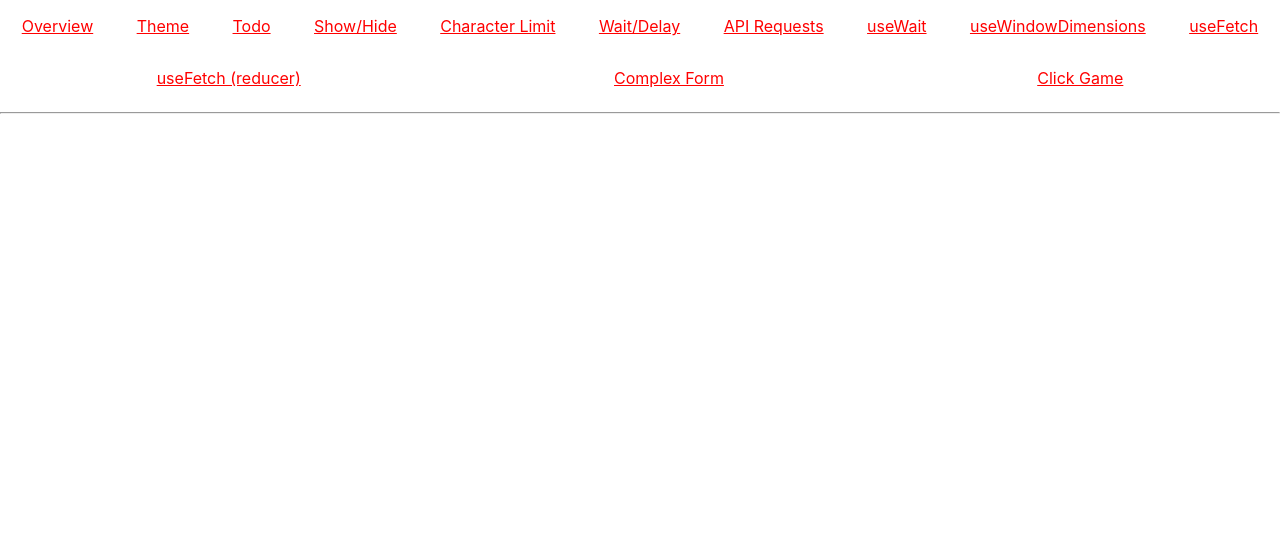
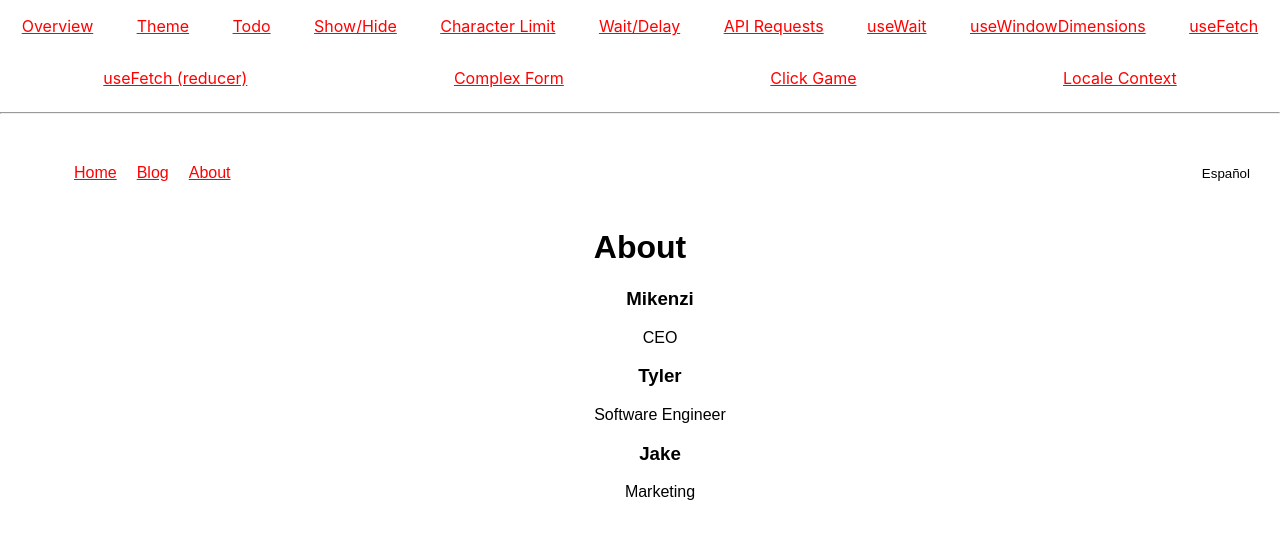
Before and after one commit to pasdo501/react-hooks, a React (Create React App) app in the folder react-hooks-practice/: page /locale-context/about in a window 1280 px wide. Shown: the top 538 px of the page. Built offline with nearby package versions, Linux system fonts and the light colour scheme.

Commit message:
LocaleContext practice exercise
- Refactored the LocaleContext app to use useContext rather than
Context.Consumer
- Nested the router inside the exising one

```diff
--- a/react-hooks-practice/src/App.js
+++ b/react-hooks-practice/src/App.js
@@ -14,6 +14,7 @@ import UseFetch from "./components/UseFetch";
 import UseFetchReducer from "./components/UseFetchReducer";
 import ComplexForm from "./components/ComplexForm";
 import ClickGame from "./components/ClickGame";
+import LocaleContextRoot from "./components/LocaleContext";
 
 import "./App.css";
 
@@ -45,6 +46,7 @@ function App() {
     ),
     makeDestinationObj("/complex-form", "Complex Form", ComplexForm),
     makeDestinationObj("/click-game", "Click Game", ClickGame),
+    makeDestinationObj("/locale-context", "Locale Context", LocaleContextRoot),
   ];
 
   return (
--- /dev/null
+++ b/react-hooks-practice/src/components/LocaleContext.js
@@ -0,0 +1,46 @@
+import React from "react";
+import { BrowserRouter as Router, Route } from "react-router-dom";
+import Nav from "./LocaleContext/Nav";
+import Home from "./LocaleContext/Home";
+import Blog from "./LocaleContext/Blog";
+import About from "./LocaleContext/About";
+import LocaleContext from "./LocaleContext/LocaleContext";
+
+import styles from "./LocaleContext.module.scss";
+
+/*
+  Instructions:
+    You're given a full app that uses Context.Consumer
+    in order to grab values off of context. Your job is to
+    refactor all of those to use the `useContext` Hook.
+*/
+
+function LocaleContextRoot () {
+  const [locale, setLocale] = React.useState('en')
+
+  const toggleLocale = () => {
+    setLocale((locale) => {
+      return locale === 'en' ? 'es' : 'en'
+    })
+  }
+
+  const value = React.useMemo(() => ({
+    locale,
+    toggleLocale
+  }), [locale])
+
+  return (
+    <Router>
+      <main className={styles.localeApp}>
+        <LocaleContext.Provider value={value}>
+          <Nav />
+          <Route path="/locale-context" exact component={Home} />
+          <Route path="/locale-context/blog" component={Blog} />
+          <Route path="/locale-context/about" component={About} />
+        </LocaleContext.Provider>
+      </main>
+    </Router>
+  )
+}
+
+export default LocaleContextRoot;
--- /dev/null
+++ b/react-hooks-practice/src/components/LocaleContext.module.scss
@@ -0,0 +1,47 @@
+.localeApp {
+  font-family: sans-serif;
+  text-align: center;
+
+  li {
+    list-style-type: none;
+  }
+
+  nav {
+    display: flex;
+    justify-content: space-between;
+
+    button {
+      background: none;
+      border: none;
+      cursor: pointer;
+    }
+
+    ul {
+      display: flex;
+    }
+
+    li {
+      padding: 10px;
+
+      a {
+        padding: 0px;
+      }
+    }
+  }
+
+  .employees {
+    text-align: left;
+
+    h3 {
+      margin: 0;
+    }
+
+    li {
+      margin: 20px;
+    }
+  }
+
+  .home p {
+    font-size: 30px;
+  }
+}
--- /dev/null
+++ b/react-hooks-practice/src/components/LocaleContext/About.js
@@ -0,0 +1,56 @@
+import React from "react";
+import LocaleContext from "./LocaleContext";
+
+const employees = {
+  en: [
+    {
+      name: "Mikenzi",
+      title: "CEO",
+    },
+    {
+      name: "Tyler",
+      title: "Software Engineer",
+    },
+    {
+      name: "Jake",
+      title: "Marketing",
+    },
+  ],
+  es: [
+    {
+      name: "Mikenzi",
+      title: "CEO",
+    },
+    {
+      name: "Tyler",
+      title: "Ingeniero de software",
+    },
+    {
+      name: "Jake",
+      title: "Márketing",
+    },
+  ],
+};
+
+function Employees({ locale }) {
+  return (
+    <ul className="employees">
+      {employees[locale].map(({ name, title }) => (
+        <li key={name}>
+          <h3>{name}</h3>
+          <p>{title}</p>
+        </li>
+      ))}
+    </ul>
+  );
+}
+
+export default function About() {
+  const { locale } = React.useContext(LocaleContext);
+  return (
+    <div>
+      <h1>{locale === "en" ? "About" : "Sobre Nosotros"}</h1>
+      <Employees locale={locale} />
+    </div>
+  );
+}
--- /dev/null
+++ b/react-hooks-practice/src/components/LocaleContext/Blog.js
@@ -0,0 +1,43 @@
+import React from "react";
+import LocaleContext from "./LocaleContext";
+
+const posts = {
+  en: [
+    'The 46 Most Confusing Corporations From "Forrest Gump"',
+    "The 22 Best Gifts In South America",
+    "45 Swimmers Who Absolutely Nailed It In 2013",
+    "The 18 Most Beloved Husky Puppies In The World",
+    "34 NFL Linebackers Who Had A Worse Year Than You",
+    "The 24 Most Inspirational Things From Christmas Songs"
+  ],
+  es: [
+    'Las 46 corporaciones más confusas de "Forrest Gump"',
+    "Los 22 mejores regalos en América del Sur",
+    "45 nadadores que absolutamente lo clavaron en 2013",
+    "Los 18 cachorros husky más queridos del mundo",
+    "34 apoyadores de la NFL que tuvieron un peor año que tú",
+    "Las 24 cosas más inspiradoras de las canciones navideñas"
+  ]
+};
+
+function Posts({ locale }) {
+  return (
+    <ul className="posts">
+      {posts[locale].map(title => (
+        <li key={title}>
+          <h3>{title}</h3>
+        </li>
+      ))}
+    </ul>
+  );
+}
+
+export default function Blog() {
+  const { locale } = React.useContext(LocaleContext);
+  return (
+    <div>
+      <h1>Blog</h1>
+        <Posts locale={locale} />
+    </div>
+  );
+}
--- /dev/null
+++ b/react-hooks-practice/src/components/LocaleContext/Home.js
@@ -0,0 +1,24 @@
+import React from "react";
+import LocaleContext from "./LocaleContext";
+
+const text = {
+  en: {
+    header: "Home",
+    paragraph: `*In a multi-hundred line assembly file, only one comment 80% of the way down - // Gets tricky here. Check out my Github. *In a multi-hundred line assembly file, only one comment 80% of the way down - // Gets tricky here. Albeit an archaic language, C is still relevant for systems programming. Unit test your methods. C is dead. Djikstra is the man. `,
+  },
+  es: {
+    header: "Inicio",
+    paragraph: `Al momento de escoger cuál tecnología usar en el frontend de un proyecto nuevo, nos enfrentamos a una delicada e importante decisión que va a influir mucho en el futuro de nuestra aplicación, por lo que es importante escoger tecnologías que complementen y faciliten el desarrollo. Recientemente Facebook hizo público ReactJS, una librería Javascript de código abierto, que les ha beneficiado en el desarrollo de algunas de sus plataformas, por ejemplo Instagram. `,
+  },
+};
+
+export default function Home() {
+  const { locale } = React.useContext(LocaleContext);
+
+  return (
+    <div className="home">
+      <h1>{text[locale].header}</h1>
+      <p>{text[locale].paragraph}</p>
+    </div>
+  );
+}
--- /dev/null
+++ b/react-hooks-practice/src/components/LocaleContext/LocaleContext.js
@@ -0,0 +1,5 @@
+import React from "react";
+
+const LocaleContext = React.createContext();
+
+export default LocaleContext;
--- /dev/null
+++ b/react-hooks-practice/src/components/LocaleContext/Nav.js
@@ -0,0 +1,51 @@
+import React from "react";
+import { Link } from "react-router-dom";
+import LocaleContext from "./LocaleContext";
+
+function EnglishNav({ toggleLocale }) {
+  return (
+    <nav>
+      <ul>
+        <li>
+          <Link to="/locale-context">Home</Link>
+        </li>
+        <li>
+          <Link to="/locale-context/blog">Blog</Link>
+        </li>
+        <li>
+          <Link to="/locale-context/about">About</Link>
+        </li>
+      </ul>
+      <button onClick={toggleLocale}>Español</button>
+    </nav>
+  );
+}
+
+function SpanishNav({ toggleLocale }) {
+  return (
+    <nav className="nav">
+      <ul>
+        <li>
+          <Link to="/locale-context">Inicio</Link>
+        </li>
+        <li>
+          <Link to="/locale-context/blog">Blog</Link>
+        </li>
+        <li>
+          <Link to="/locale-context/about">Sobre Nosotros</Link>
+        </li>
+      </ul>
+      <button onClick={toggleLocale}>English</button>
+    </nav>
+  );
+}
+
+export default function Nav() {
+  const { locale, toggleLocale } = React.useContext(LocaleContext);
+
+  return locale === "en" ? (
+    <EnglishNav toggleLocale={toggleLocale} />
+  ) : (
+    <SpanishNav toggleLocale={toggleLocale} />
+  );
+}
```
